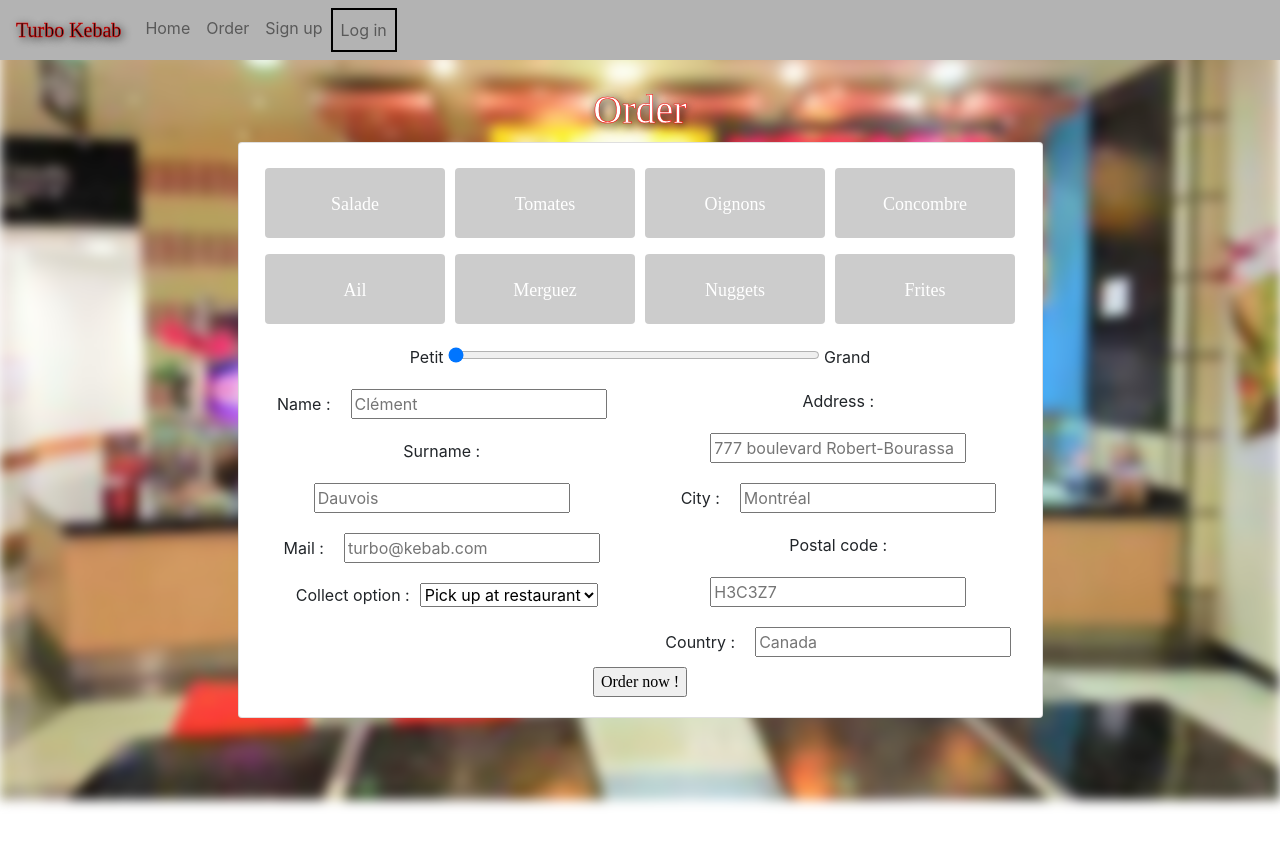
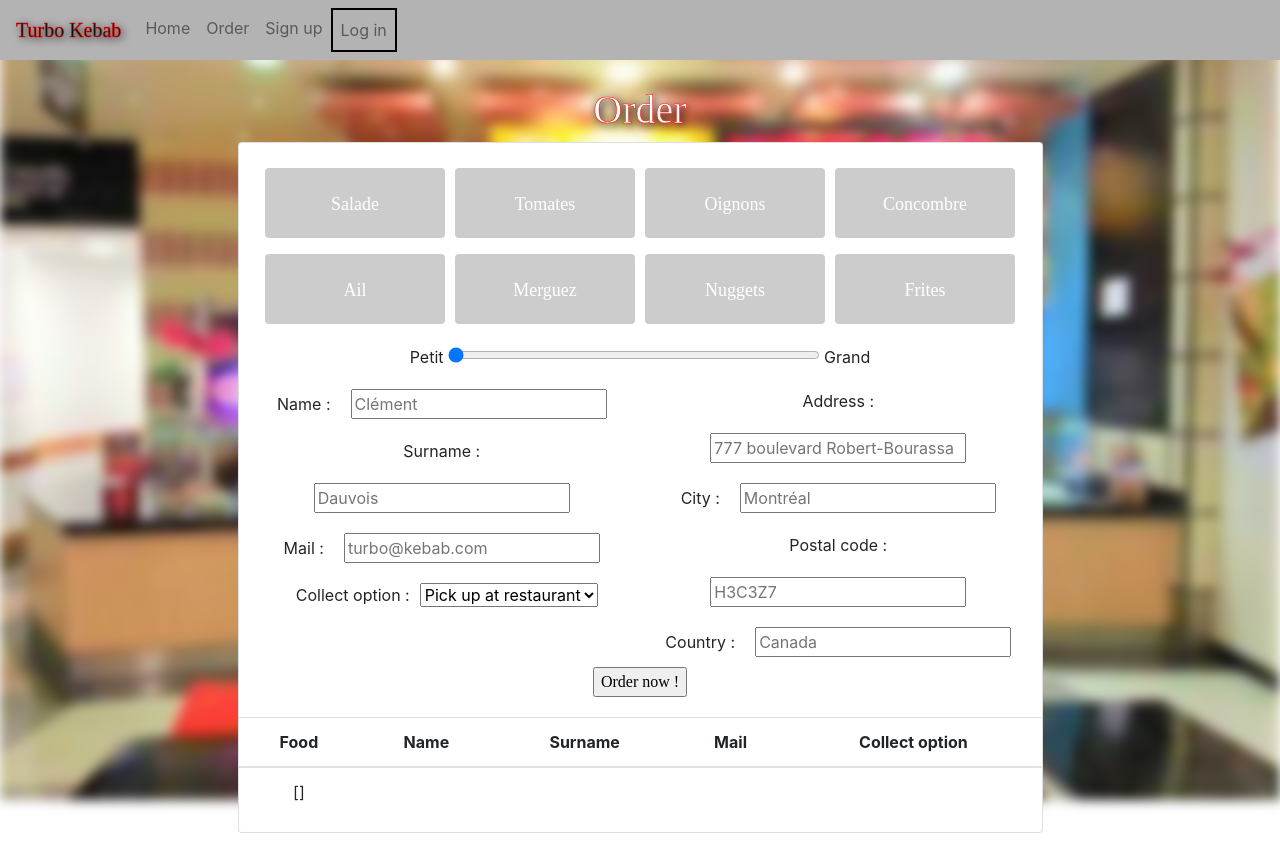
Before and after one commit to maxblt/turbo-kebab, a Vue app: page /order in a window 1280 px wide. Before the commit the page ends 800 px from the top, so only its background shows below. Built offline with nearby package versions, Linux system fonts and the light colour scheme.

Commit message:
Form table

```diff
--- a/src/views/OrderView.vue
+++ b/src/views/OrderView.vue
@@ -4,37 +4,37 @@
     <main class="form-order">
       <div class="card">
         <div class="card-body">
-          <form action="">
+          <form @submit.prevent="getFormValues">
             <div class="input-container">
-              <input id="1" type="checkbox" name="1" value="1">
+              <input id="1" type="checkbox" name="1" value="Salade" v-model="checkedNames">
               <label for="1"><span>Salade</span></label>
             </div>
             <div class="input-container">
-              <input id="2" type="checkbox" name="2" value="2">
+              <input id="2" type="checkbox" name="2" value="Tomates" v-model="checkedNames">
               <label for="2"><span>Tomates</span></label>
             </div>
             <div class="input-container">
-              <input id="3" type="checkbox" name="3" value="3">
+              <input id="3" type="checkbox" name="3" value="Oignons" v-model="checkedNames">
               <label for="3"><span>Oignons</span></label>
             </div>
             <div class="input-container">
-              <input id="4" type="checkbox" name="4" value="4">
+              <input id="4" type="checkbox" name="4" value="Concombre" v-model="checkedNames">
               <label for="4"><span>Concombre</span></label>
             </div>
             <div class="input-container">
-              <input id="5" type="checkbox" name="5" value="5">
+              <input id="5" type="checkbox" name="5" value="Ail" v-model="checkedNames">
               <label for="5"><span>Ail</span></label>
             </div>
             <div class="input-container">
-              <input id="6" type="checkbox" name="6" value="6">
+              <input id="6" type="checkbox" name="6" value="Merguez" v-model="checkedNames">
               <label for="6"><span>Merguez</span></label>
             </div>
             <div class="input-container">
-              <input id="7" type="checkbox" name="7" value="7">
+              <input id="7" type="checkbox" name="7" value="Nuggets" v-model="checkedNames">
               <label for="7"><span>Nuggets</span></label>
             </div>
             <div class="input-container">
-              <input id="8" type="checkbox" name="8" value="8">
+              <input id="8" type="checkbox" name="8" value="Frites" v-model="checkedNames">
               <label for="8"><span>Frites</span></label>
             </div>
             <div class="slidecontainer">
@@ -68,6 +68,26 @@
             <input type="submit" value="Order now !">
           </form>
         </div>
+        <table class="table">
+          <thead>
+          <tr>
+            <th scope="col">Food</th>
+            <th scope="col">Name</th>
+            <th scope="col">Surname</th>
+            <th scope="col">Mail</th>
+            <th scope="col">Collect option</th>
+          </tr>
+          </thead>
+          <tbody>
+          <tr>
+            <td>{{checkedNames}}</td>
+            <td>{{name}}</td>
+            <td>{{surname}}</td>
+            <td>{{mail}}</td>
+            <td>{{collect}}</td>
+          </tr>
+          </tbody>
+        </table>
       </div>
     </main>
   </div>
@@ -76,6 +96,24 @@
 <script>
 export default {
   name: 'OrderView',
+  data: function(){
+    return {
+      name: "",
+      surname: "",
+      mail: "",
+      collect: "",
+      checkedNames: []
+    }
+  },
+  methods: {
+    getFormValues(submitEvent) {
+      this.name = submitEvent.target.elements.name.value
+      this.surname = submitEvent.target.elements.surname.value
+      this.mail = submitEvent.target.elements.mail.value
+      this.collect = submitEvent.target.elements.collect.value
+      this.checkedName = submitEvent.target.elements.checkedNames.value
+    }
+  }
 }
 </script>
 
```
